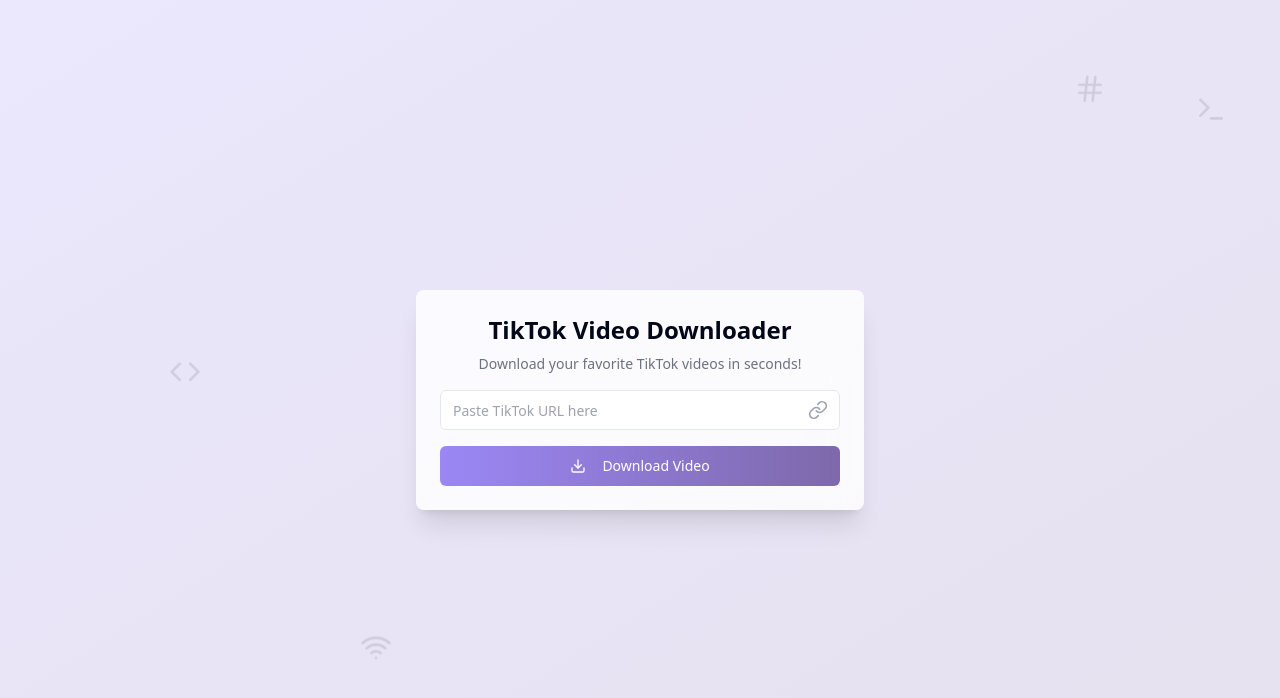
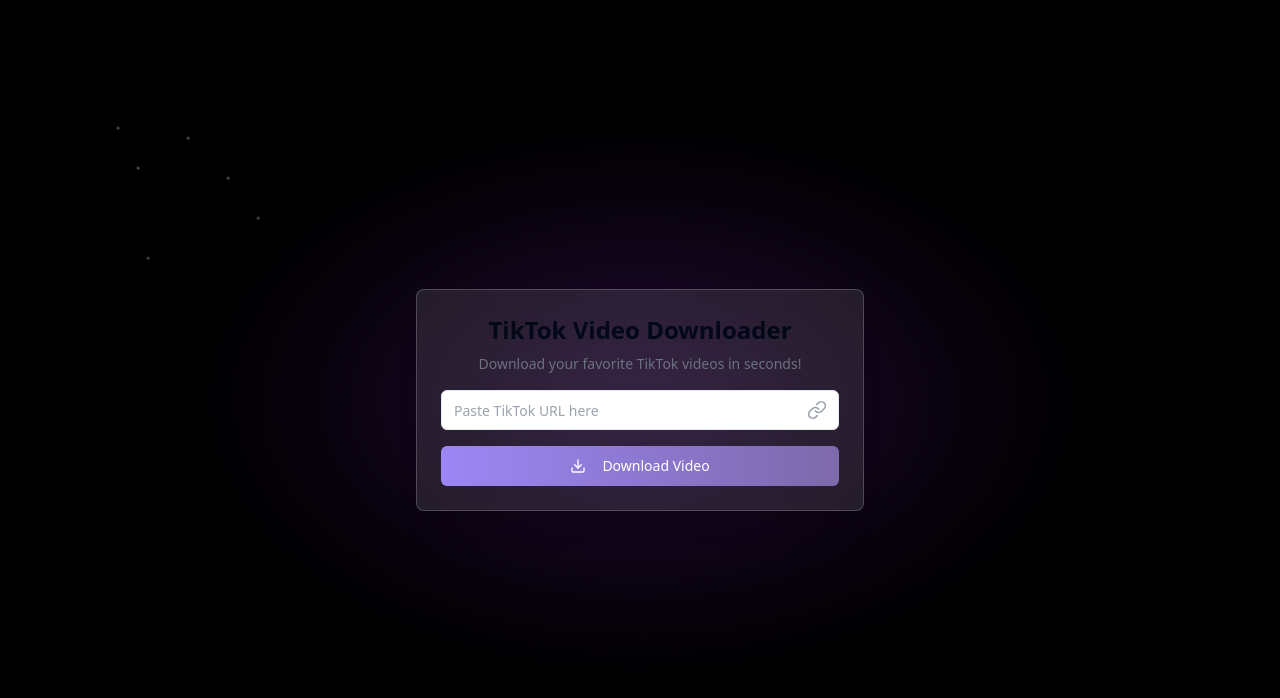
Before and after one commit to mrthorx23/intagrameverthingdownloader, a React (Vite) app: page / in a window 1280 px wide. Shown: the top 698 px of the page. Built offline with nearby package versions, Linux system fonts and the light colour scheme.

Commit message:
Change Background to Live Space Video
Updated the background of the application to feature a live space video instead of the current gradient.
[skip gpt_engineer]

```diff
--- a/src/index.css
+++ b/src/index.css
@@ -99,3 +99,22 @@
     @apply bg-background text-foreground;
   }
 }
+
+/* Space animation */
+.stars {
+  background-size: 200px 200px;
+  animation: space 10s ease-in-out infinite;
+  opacity: 0.5;
+}
+
+@keyframes space {
+  0% {
+    background-position: 0 0;
+  }
+  50% {
+    background-position: 100px 100px;
+  }
+  100% {
+    background-position: 0 0;
+  }
+}
--- a/src/pages/Index.tsx
+++ b/src/pages/Index.tsx
@@ -3,10 +3,25 @@ import TikTokDownloader from "@/components/TikTokDownloader";
 
 const Index = () => {
   return (
-    <div className="min-h-screen bg-gradient-to-br from-primary/20 to-secondary/20">
+    <div className="min-h-screen relative overflow-hidden">
+      {/* Space background with animation */}
+      <div className="absolute inset-0 bg-black">
+        <div className="absolute inset-0 bg-[radial-gradient(ellipse_at_center,_var(--tw-gradient-stops))] from-purple-900/50 via-black to-black animate-pulse"></div>
+        {/* Animated stars */}
+        <div className="stars absolute inset-0"
+          style={{
+            background: `radial-gradient(2px 2px at 20px 30px, #eee, rgba(0,0,0,0)),
+                        radial-gradient(2px 2px at 40px 70px, #fff, rgba(0,0,0,0)),
+                        radial-gradient(2px 2px at 50px 160px, #ddd, rgba(0,0,0,0)),
+                        radial-gradient(2px 2px at 90px 40px, #fff, rgba(0,0,0,0)),
+                        radial-gradient(2px 2px at 130px 80px, #fff, rgba(0,0,0,0)),
+                        radial-gradient(2px 2px at 160px 120px, #ddd, rgba(0,0,0,0))`
+          }}>
+      </div>
+      </div>
       <FloatingElements />
-      <div className="container min-h-screen flex items-center justify-center px-4">
-        <div className="w-full max-w-md p-6 bg-white/80 backdrop-blur-lg rounded-lg shadow-xl">
+      <div className="container min-h-screen flex items-center justify-center px-4 relative z-10">
+        <div className="w-full max-w-md p-6 bg-white/10 backdrop-blur-xl rounded-lg shadow-xl border border-white/20">
           <TikTokDownloader />
         </div>
       </div>
```
